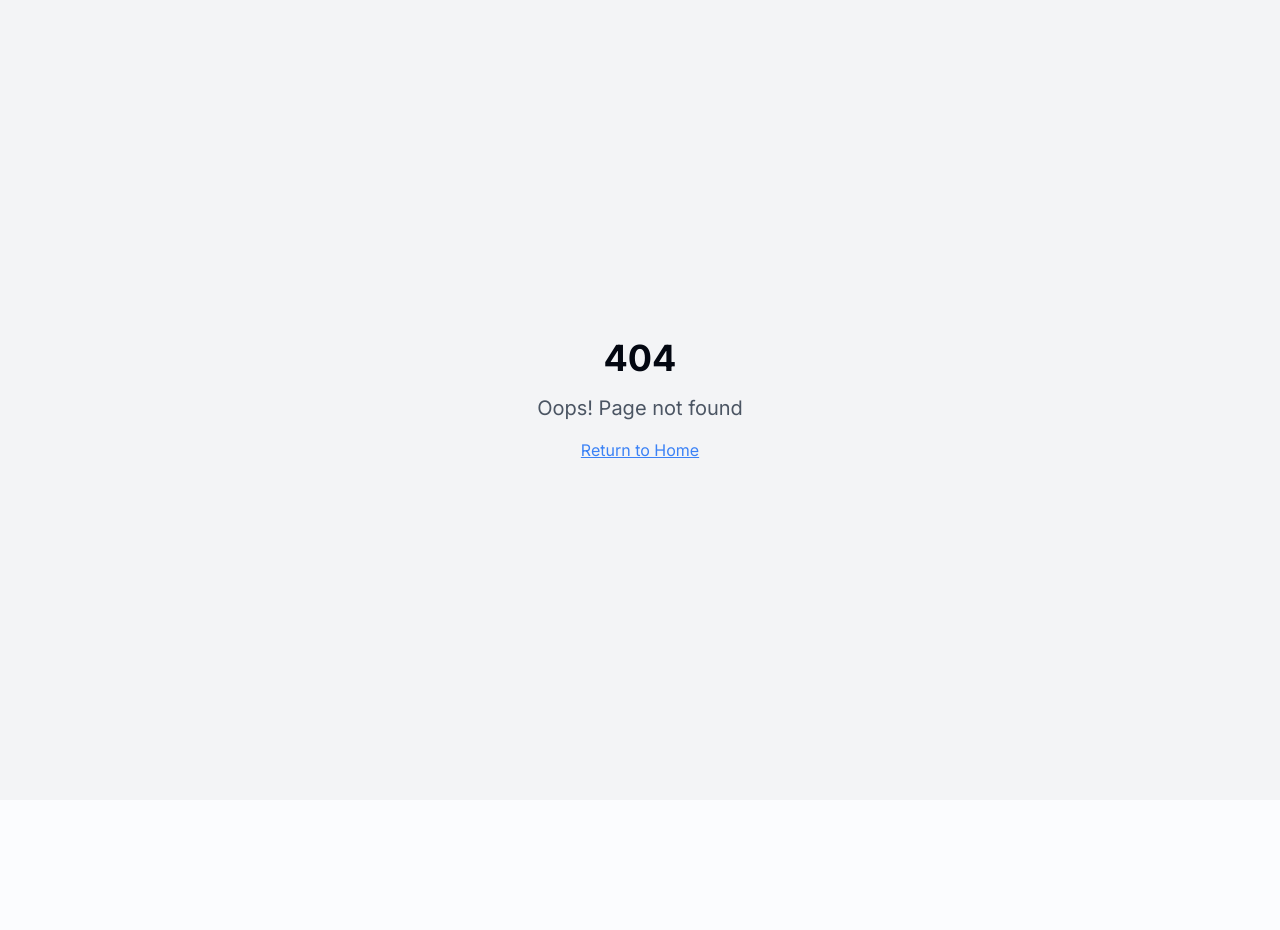
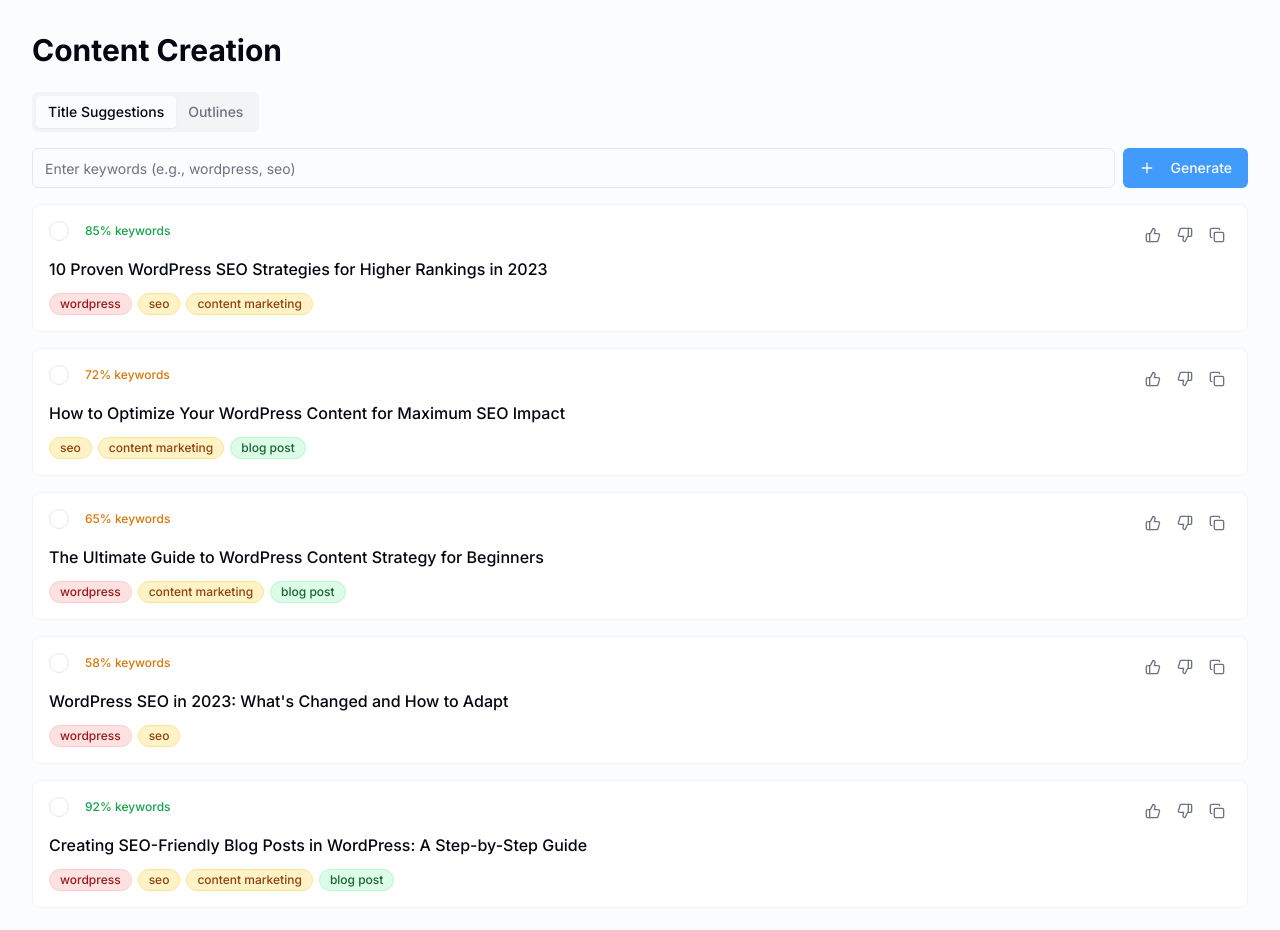
Before and after one commit to SEOdotext/wpcontentai, a React (Vite) app: page /create in a window 1280 px wide. Before the commit this address had no page. Shown: the top 930 px of the page. Before the commit the page ends 800 px from the top, so only its background shows below. Built offline with nearby package versions, Linux system fonts and the light colour scheme.

Commit message:
Create content creation page
This commit creates a new page for content creation, allowing users to define search terms and integrate them into a content calendar. It also displays relevant search term suggestions.

```diff
--- a/src/App.tsx
+++ b/src/App.tsx
@@ -6,6 +6,7 @@ import { QueryClient, QueryClientProvider } from "@tanstack/react-query";
 import { BrowserRouter, Routes, Route } from "react-router-dom";
 import Index from "./pages/Index";
 import ContentCalendar from "./pages/ContentCalendar";
+import ContentCreation from "./pages/ContentCreation";
 import NotFound from "./pages/NotFound";
 
 const queryClient = new QueryClient();
@@ -19,6 +20,7 @@ const App = () => (
         <Routes>
           <Route path="/" element={<Index />} />
           <Route path="/calendar" element={<ContentCalendar />} />
+          <Route path="/create" element={<ContentCreation />} />
           {/* ADD ALL CUSTOM ROUTES ABOVE THE CATCH-ALL "*" ROUTE */}
           <Route path="*" element={<NotFound />} />
         </Routes>
--- /dev/null
+++ b/src/pages/ContentCreation.tsx
@@ -0,0 +1,16 @@
+
+import React from 'react';
+import ContentStructureView from '@/components/ContentStructureView';
+
+const ContentCreation = () => {
+  return (
+    <div className="container mx-auto py-8 space-y-6">
+      <div className="flex items-center justify-between">
+        <h1 className="text-3xl font-bold">Content Creation</h1>
+      </div>
+      <ContentStructureView className="min-h-[600px]" />
+    </div>
+  );
+};
+
+export default ContentCreation;
```
